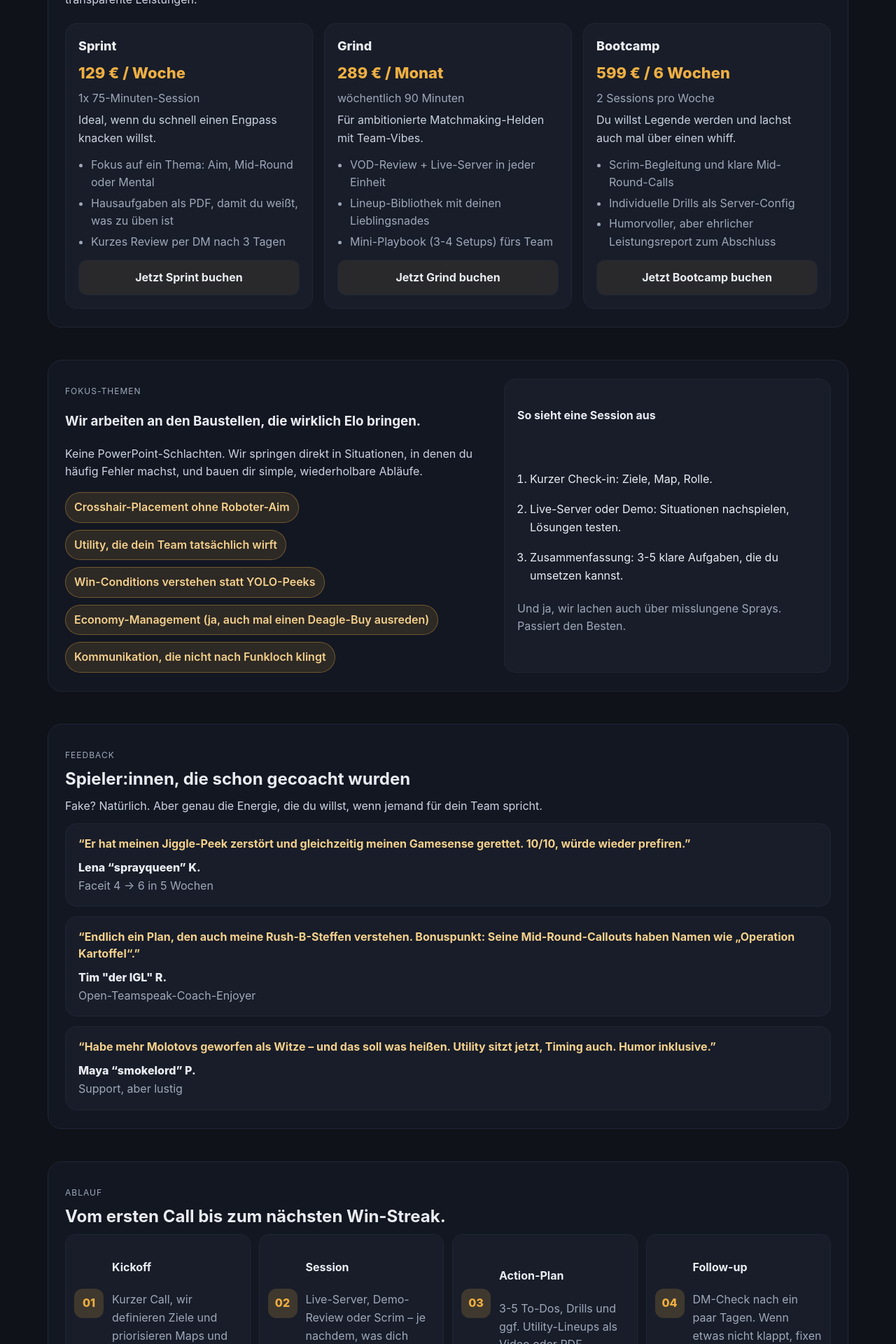
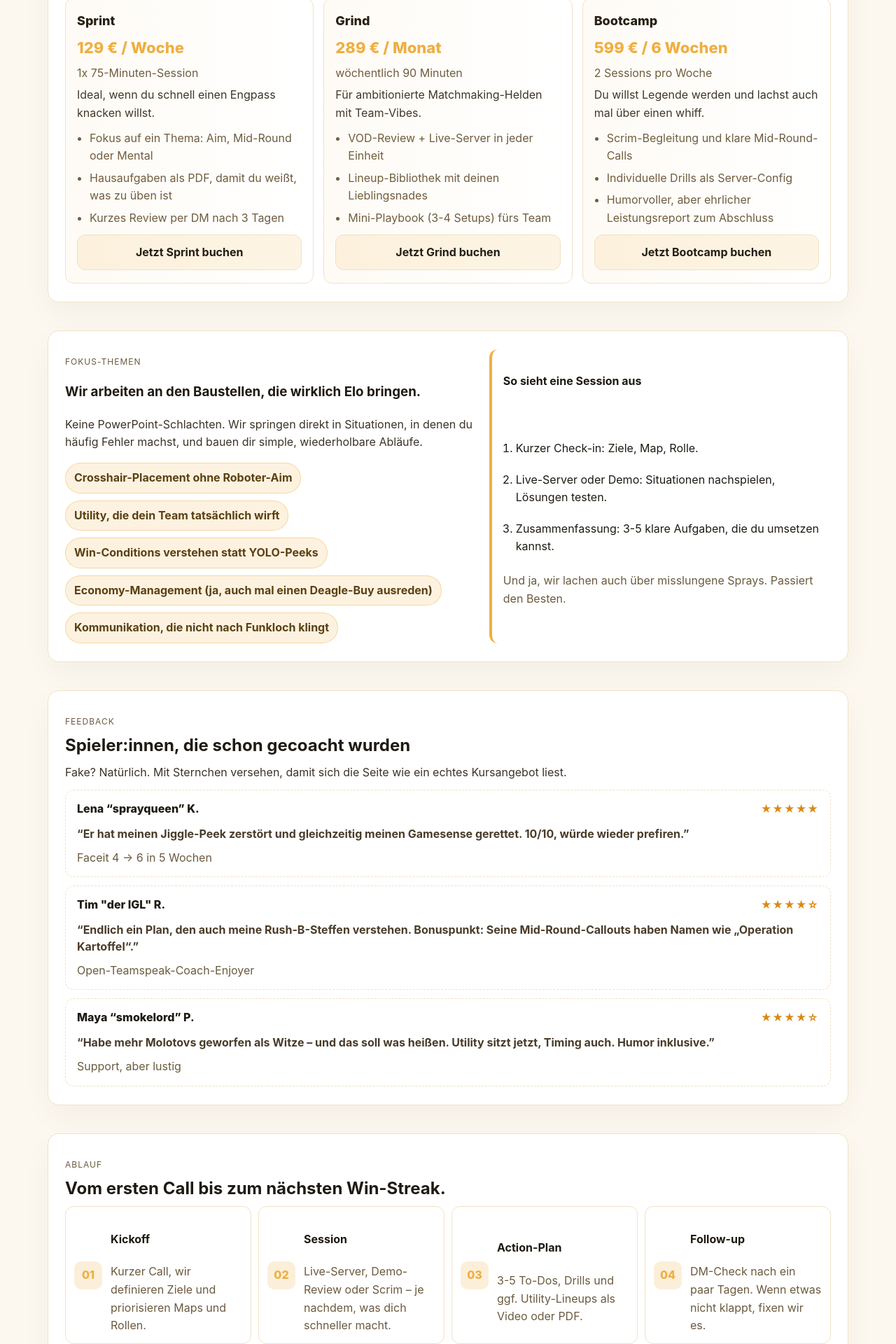
Before and after one commit to lagopodus/cs2-coaching, a React (Create React App) app: page / in a window 1280 px wide. Shown: the part 680-2600 px from the top of the page at 70% size. Built offline with nearby package versions, Linux system fonts and the light colour scheme.

Commit message:
Lighten layout and add starred reviews

```diff
--- a/src/App.css
+++ b/src/App.css
@@ -1,11 +1,11 @@
 :root {
-  --bg: #0f1218;
-  --surface: #131722;
-  --surface-2: #181d29;
+  --bg: #fdf8ef;
+  --surface: #fffaf1;
+  --surface-2: #ffffff;
   --accent: #efaf42;
-  --text: #e9ecf2;
-  --muted: #9fa8ba;
-  --border: #1e2634;
+  --text: #1f1a12;
+  --muted: #6b5a3f;
+  --border: #f0e2c8;
 }
 
 * {
@@ -18,22 +18,24 @@ body {
   color: var(--text);
   font-family: 'Inter', system-ui, -apple-system, BlinkMacSystemFont, 'Segoe UI', sans-serif;
   line-height: 1.6;
+  -webkit-font-smoothing: antialiased;
 }
 
 .page {
   min-height: 100vh;
-  padding: 48px 18px 80px;
+  padding: 40px 18px 80px;
   max-width: 1180px;
   margin: 0 auto;
 }
 
 .hero {
-  background: var(--surface);
+  background: var(--surface-2);
   border: 1px solid var(--border);
-  border-radius: 24px;
-  padding: 48px 42px;
+  border-radius: 18px;
+  padding: 42px 36px;
   display: grid;
-  gap: 16px;
+  gap: 14px;
+  box-shadow: 0 20px 60px rgba(0, 0, 0, 0.06);
 }
 
 .brand {
@@ -41,9 +43,9 @@ body {
   align-items: center;
   gap: 10px;
   padding: 8px 14px;
-  background: rgba(239, 175, 66, 0.12);
+  background: rgba(239, 175, 66, 0.16);
   border: 1px solid rgba(239, 175, 66, 0.35);
-  border-radius: 14px;
+  border-radius: 12px;
   font-weight: 700;
   letter-spacing: 0.3px;
   text-transform: uppercase;
@@ -65,15 +67,15 @@ body {
 }
 
 .lede {
-  color: #cdd3e1;
+  color: #3b3327;
   line-height: 1.7;
-  max-width: 860px;
+  max-width: 900px;
   margin: 0;
 }
 
 .hero-actions {
   display: flex;
-  gap: 14px;
+  gap: 12px;
   flex-wrap: wrap;
 }
 
@@ -102,13 +104,13 @@ body {
 
 .primary {
   background: var(--accent);
-  color: #1a1206;
+  color: #261a05;
   border-color: rgba(239, 175, 66, 0.9);
 }
 
 .primary:hover {
-  background: #f3bc5c;
-  border-color: #f3bc5c;
+  background: #f4be59;
+  border-color: #f4be59;
   transform: translateY(-1px);
 }
 
@@ -127,7 +129,7 @@ body {
 .secondary {
   border-color: var(--border);
   color: var(--text);
-  background: rgba(239, 175, 66, 0.08);
+  background: rgba(239, 175, 66, 0.14);
 }
 
 .secondary:hover {
@@ -137,11 +139,12 @@ body {
 }
 
 .section {
-  margin-top: 46px;
-  background: var(--surface);
+  margin-top: 40px;
+  background: var(--surface-2);
   border: 1px solid var(--border);
-  border-radius: 20px;
+  border-radius: 16px;
   padding: 26px 24px;
+  box-shadow: 0 16px 40px rgba(0, 0, 0, 0.04);
 }
 
 .section-header h2 {
@@ -149,25 +152,36 @@ body {
 }
 
 .section-lede {
-  color: #cdd3e1;
-  max-width: 840px;
+  color: #3b3327;
+  max-width: 860px;
   margin: 0 0 12px;
 }
 
 .plans {
   display: grid;
-  grid-template-columns: repeat(auto-fit, minmax(260px, 1fr));
-  gap: 16px;
+  grid-template-columns: repeat(auto-fit, minmax(280px, 1fr));
+  gap: 14px;
   margin-top: 20px;
 }
 
 .plan {
-  background: var(--surface-2);
+  background: transparent;
   border: 1px solid var(--border);
-  border-radius: 16px;
-  padding: 18px;
+  border-radius: 12px;
+  padding: 18px 16px;
   display: grid;
-  gap: 12px;
+  gap: 10px;
+  position: relative;
+  overflow: hidden;
+}
+
+.plan::before {
+  content: '';
+  position: absolute;
+  inset: 0;
+  background: linear-gradient(90deg, rgba(239, 175, 66, 0.12), rgba(239, 175, 66, 0));
+  opacity: 0.4;
+  pointer-events: none;
 }
 
 .plan-top {
@@ -187,7 +201,7 @@ body {
 }
 
 .plan-tone {
-  color: #cdd3e1;
+  color: #3b3327;
   margin: 0;
 }
 
@@ -196,7 +210,7 @@ body {
   padding-left: 18px;
   color: var(--muted);
   display: grid;
-  gap: 4px;
+  gap: 6px;
 }
 
 .muted {
@@ -206,7 +220,7 @@ body {
 
 .focus {
   display: grid;
-  grid-template-columns: 1.3fr 1fr;
+  grid-template-columns: 1.2fr 1fr;
   gap: 20px;
 }
 
@@ -220,21 +234,22 @@ body {
 }
 
 .pill {
-  background: rgba(239, 175, 66, 0.12);
-  color: #f4d08b;
-  border: 1px solid rgba(239, 175, 66, 0.35);
+  background: rgba(239, 175, 66, 0.16);
+  color: #5a4114;
+  border: 1px solid rgba(239, 175, 66, 0.4);
   padding: 8px 12px;
   border-radius: 999px;
-  font-weight: 600;
+  font-weight: 700;
 }
 
 .focus-card {
-  background: var(--surface-2);
-  border: 1px solid var(--border);
-  border-radius: 16px;
-  padding: 18px;
+  background: transparent;
+  border-left: 4px solid var(--accent);
+  border-radius: 12px;
+  padding: 12px 16px;
   display: grid;
   gap: 10px;
+  box-shadow: none;
 }
 
 .focus-card ol {
@@ -247,24 +262,38 @@ body {
 
 .reviews .review-list {
   display: grid;
-  gap: 14px;
+  gap: 12px;
 }
 
 .review {
   margin: 0;
-  background: var(--surface-2);
-  border: 1px solid var(--border);
-  border-radius: 16px;
-  padding: 16px 18px;
+  background: transparent;
+  border: 1px dashed var(--border);
+  border-radius: 12px;
+  padding: 14px 16px;
   display: grid;
   gap: 10px;
 }
 
 .quote {
   margin: 0;
-  color: #f4d08b;
+  color: #4a3c2a;
   font-weight: 700;
   line-height: 1.5;
+}
+
+.review-head {
+  display: flex;
+  align-items: center;
+  justify-content: space-between;
+  gap: 10px;
+}
+
+.stars {
+  color: #d88a14;
+  font-size: 15px;
+  letter-spacing: 1px;
+  font-weight: 800;
 }
 
 .reviewer {
@@ -274,7 +303,7 @@ body {
 
 .timeline .steps {
   display: grid;
-  gap: 12px;
+  gap: 10px;
   grid-template-columns: repeat(auto-fit, minmax(240px, 1fr));
 }
 
@@ -284,8 +313,8 @@ body {
   gap: 12px;
   align-items: center;
   padding: 12px;
-  border-radius: 14px;
-  background: var(--surface-2);
+  border-radius: 12px;
+  background: transparent;
   border: 1px solid var(--border);
 }
 
@@ -293,24 +322,24 @@ body {
   display: inline-flex;
   align-items: center;
   justify-content: center;
-  width: 42px;
-  height: 42px;
-  border-radius: 12px;
-  background: rgba(239, 175, 66, 0.18);
+  width: 40px;
+  height: 40px;
+  border-radius: 10px;
+  background: rgba(239, 175, 66, 0.2);
   color: var(--accent);
   font-weight: 800;
 }
 
 .faq-grid {
   display: grid;
-  gap: 12px;
-  grid-template-columns: repeat(auto-fit, minmax(240px, 1fr));
+  gap: 10px;
+  grid-template-columns: repeat(auto-fit, minmax(260px, 1fr));
 }
 
 .faq-item {
-  background: var(--surface-2);
+  background: transparent;
   border: 1px solid var(--border);
-  border-radius: 16px;
+  border-radius: 12px;
   padding: 14px 16px;
   display: grid;
   gap: 6px;
@@ -319,13 +348,14 @@ body {
 .cta {
   margin-top: 36px;
   padding: 24px;
-  border-radius: 18px;
+  border-radius: 16px;
   border: 1px solid var(--border);
   background: var(--surface-2);
   display: grid;
   grid-template-columns: 2fr 1fr;
   gap: 16px;
   align-items: center;
+  box-shadow: 0 14px 34px rgba(0, 0, 0, 0.05);
 }
 
 .cta h3 {
--- a/src/App.js
+++ b/src/App.js
@@ -48,18 +48,21 @@ const testimonials = [
   {
     name: 'Lena “sprayqueen” K.',
     role: 'Faceit 4 → 6 in 5 Wochen',
+    rating: '★★★★★',
     quote:
       'Er hat meinen Jiggle-Peek zerstört und gleichzeitig meinen Gamesense gerettet. 10/10, würde wieder prefiren.'
   },
   {
     name: 'Tim "der IGL" R.',
     role: 'Open-Teamspeak-Coach-Enjoyer',
+    rating: '★★★★☆',
     quote:
       'Endlich ein Plan, den auch meine Rush-B-Steffen verstehen. Bonuspunkt: Seine Mid-Round-Callouts haben Namen wie „Operation Kartoffel“.'
   },
   {
     name: 'Maya “smokelord” P.',
     role: 'Support, aber lustig',
+    rating: '★★★★☆',
     quote:
       'Habe mehr Molotovs geworfen als Witze – und das soll was heißen. Utility sitzt jetzt, Timing auch. Humor inklusive.'
   }
@@ -176,15 +179,20 @@ function App() {
             <p className="eyebrow">Feedback</p>
             <h2>Spieler:innen, die schon gecoacht wurden</h2>
             <p className="section-lede">
-              Fake? Natürlich. Aber genau die Energie, die du willst, wenn jemand für dein Team spricht.
+              Fake? Natürlich. Mit Sternchen versehen, damit sich die Seite wie ein echtes Kursangebot liest.
             </p>
           </div>
           <div className="review-list">
             {testimonials.map((item) => (
               <blockquote key={item.name} className="review">
+                <div className="review-head">
+                  <span className="reviewer">{item.name}</span>
+                  <span className="stars" aria-label={`${item.rating} Sterne`}>
+                    {item.rating}
+                  </span>
+                </div>
                 <p className="quote">“{item.quote}”</p>
                 <footer>
-                  <span className="reviewer">{item.name}</span>
                   <span className="muted">{item.role}</span>
                 </footer>
               </blockquote>
```
